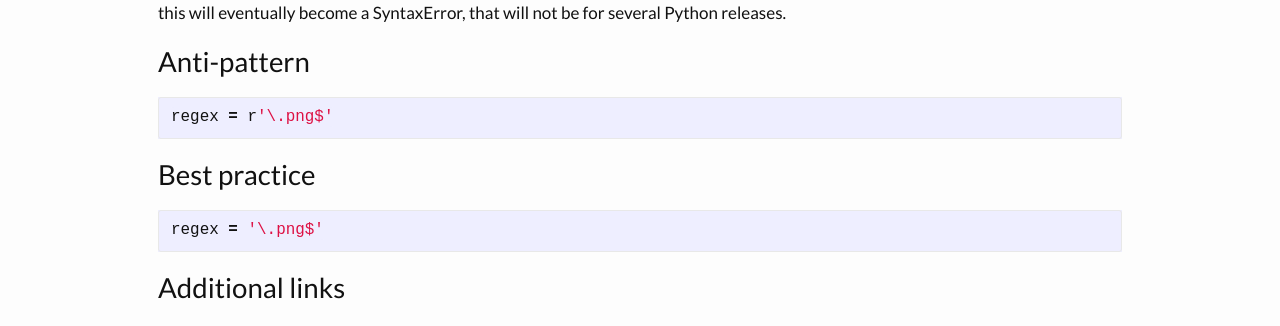
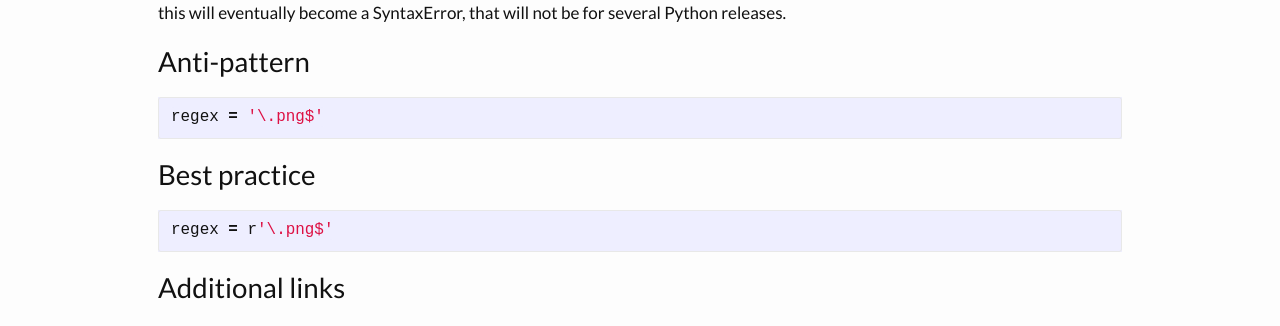
Before and after one commit to grantmcconnaughey/Flake8Rules, a Jekyll site: the page built from _rules/W605.md, in a window 1280 px wide. Shown: the part 187-513 px from the top of the page. Built offline with Jekyll 4.4.1, drawn with Linux system fonts in a browser that asks for light colours.

Commit message:
Update W605.md

````diff
--- a/_rules/W605.md
+++ b/_rules/W605.md
@@ -12,11 +12,11 @@ As of Python 3.6, a backslash-character pair that is not a valid escape sequence
 ### Anti-pattern
 
 ```python
-regex = r'\.png$'
+regex = '\.png$'
 ```
 
 ### Best practice
 
 ```python
-regex = '\.png$'
+regex = r'\.png$'
 ```
````
